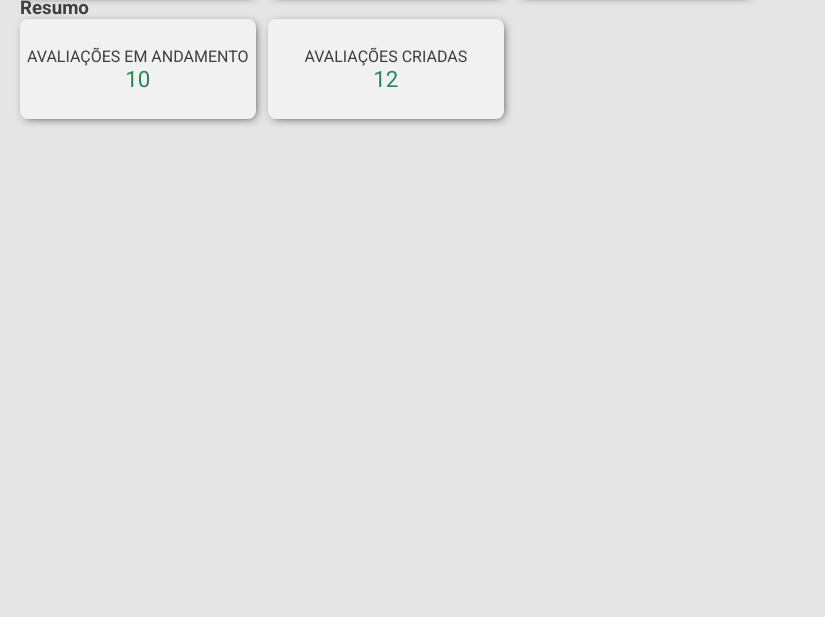
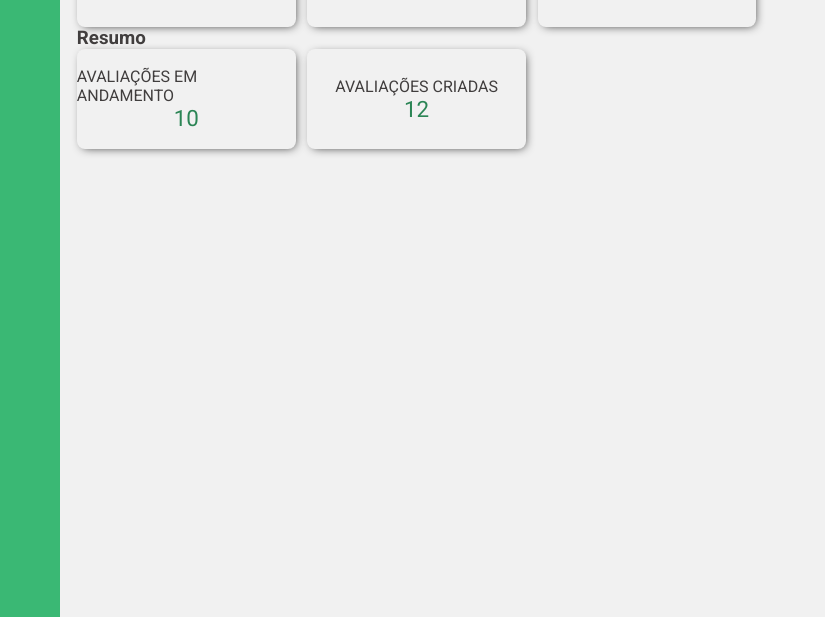
Before and after one commit to Projeto-Integrador-6/SAIA-front-end, a React app: page /home in a window 1280 px wide. Shown: the part 183-800 px from the top of the page, without its empty margins (0-825 px from the left). Built offline with nearby package versions, Linux system fonts and the light colour scheme.

Commit message:
Integrando home com sidebar

```diff
--- a/src/pages/Home/index.css
+++ b/src/pages/Home/index.css
@@ -1,8 +1,6 @@
 .home-container {
-    background-color: var(--content-background);
-    width: 100%;
-    height: 100vh;
-    padding: 20px;
+    width: 90vw;
+    height: 90vh;
 }
 
 .side-navigation{
--- a/src/pages/Home/index.js
+++ b/src/pages/Home/index.js
@@ -1,28 +1,31 @@
 import React from 'react';
 
 import Box from '../../components/Box'
+import Sidebar from '../../components/Sidebar';
 
 import './index.css'
 
-export default function Home(){
-  return(
+export default function Home() {
+  return (
+    <Sidebar>
       <div className="home-container">
         <h1>Home</h1>
         <div className="side-navigation">
           <h3>Navegação</h3>
           <div className="boxes-container">
-          <Box title="AVALIAÇÕES" link="/avaliacoes"/>
-          <Box title="ALUNOS" link="/alunos"/>
-          <Box title="TESTE" link="/teste"/>
+            <Box title="AVALIAÇÕES" link="/avaliacoes" />
+            <Box title="ALUNOS" link="/alunos" />
+            <Box title="TESTE" link="/teste" />
           </div>
         </div>
         <div className="side-resume">
           <h3>Resumo</h3>
           <div className="boxes-container">
-          <Box title="AVALIAÇÕES EM ANDAMENTO" content={10}/>
-          <Box title="AVALIAÇÕES CRIADAS" content={12}/>
+            <Box title="AVALIAÇÕES EM ANDAMENTO" content={10} />
+            <Box title="AVALIAÇÕES CRIADAS" content={12} />
           </div>
         </div>
       </div>
+    </Sidebar>
   )
 }
```
Lines whose indentation alone changed are shown as unchanged.
